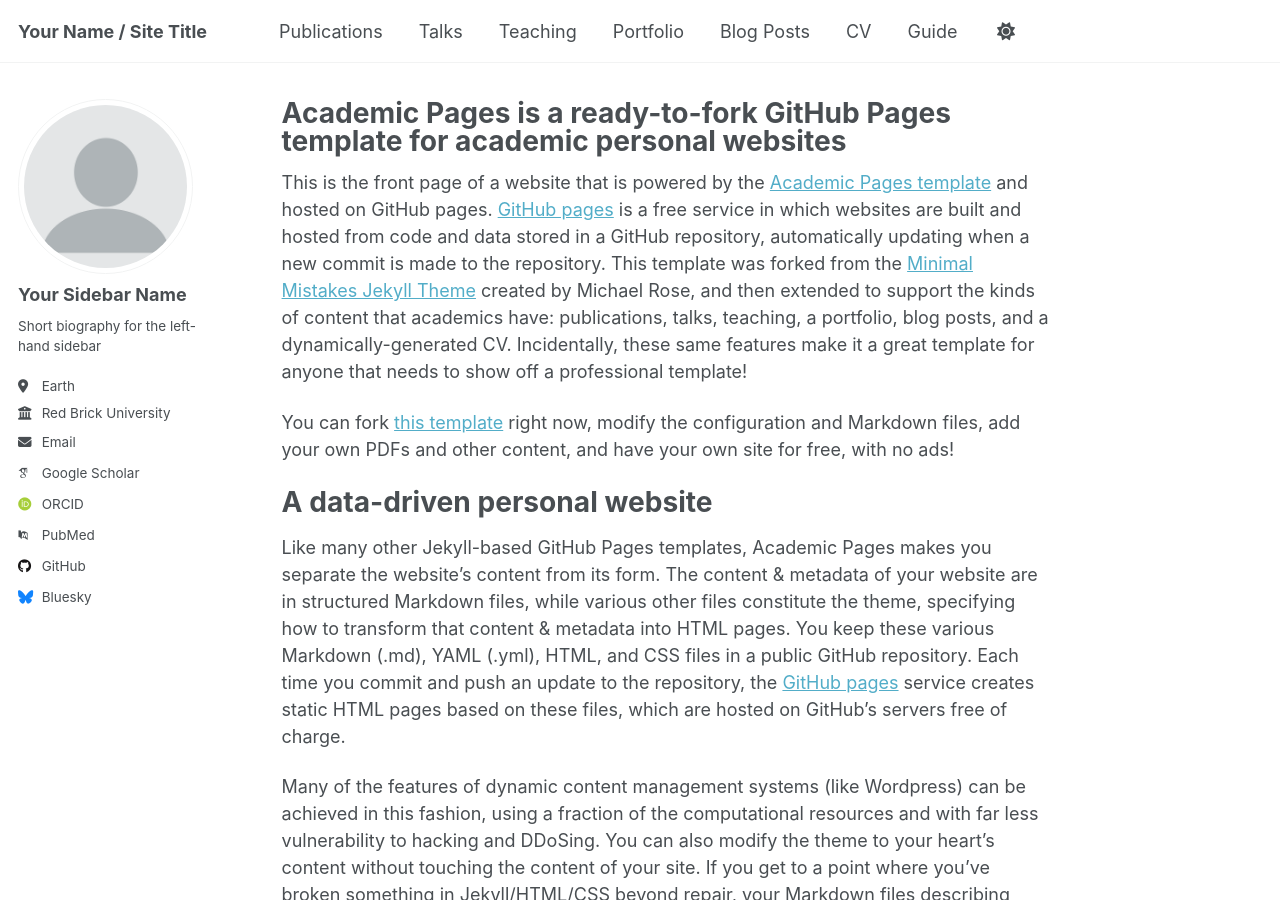
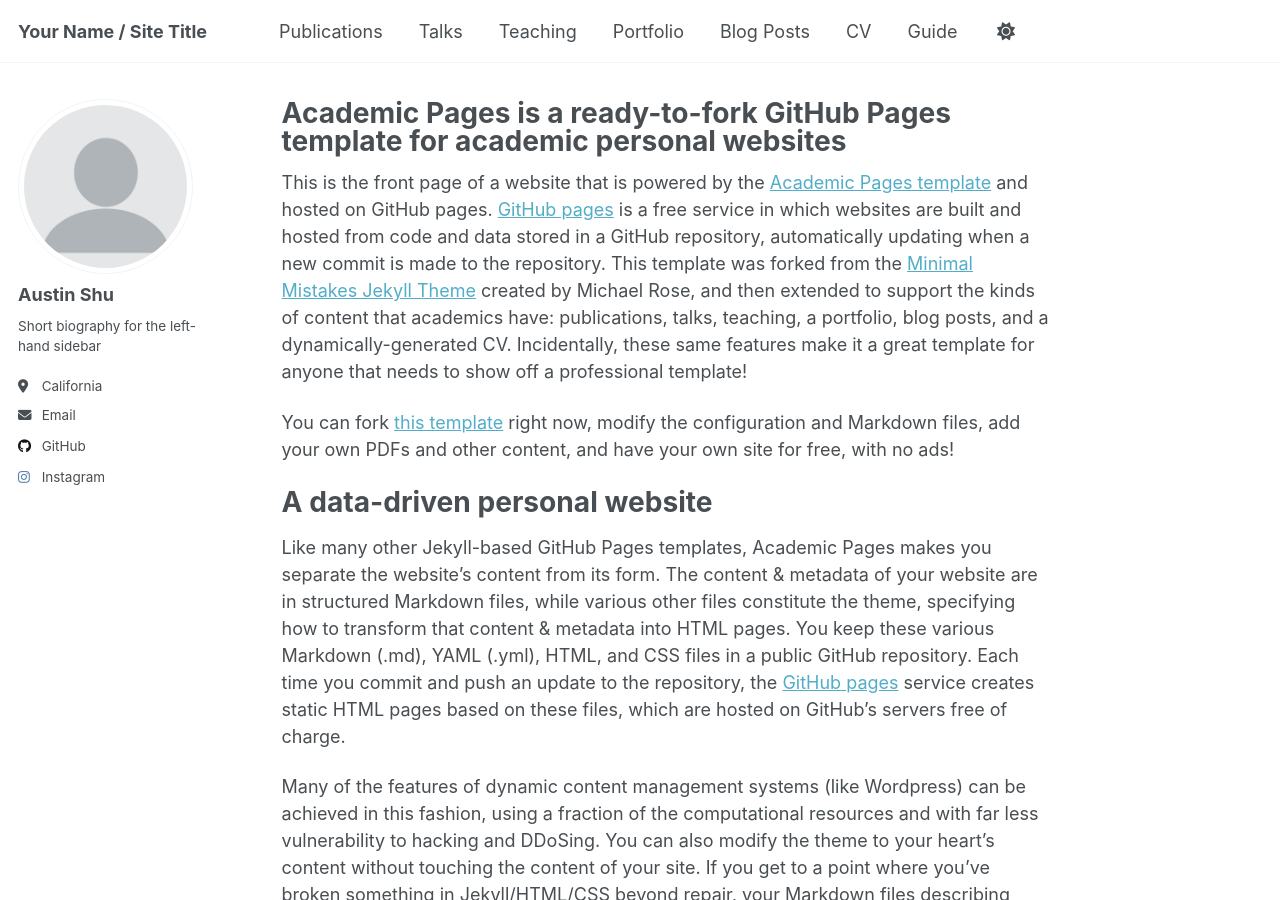
Before and after one commit to austinshoe/austinshoe.github.io, a Jekyll site: the page built from _pages/about.md, in a window 1280 px wide and 900 px high. Built offline with Jekyll 4.4.1, drawn with Linux system fonts in a browser that asks for light colours; some web fonts are replaced; a script that is not in the unit is left out.

```diff
--- a/_config.yml
+++ b/_config.yml
@@ -23,23 +23,23 @@ repository               : "academicpages/academicpages.github.io"
 author:
   # Biographic information
   avatar           : "profile.png"
-  name             : "Your Sidebar Name"
+  name             : "Austin Shu"
   pronouns         : # example: "she/her"
   bio              : "Short biography for the left-hand sidebar"
-  location         : "Earth"
-  employer         : "Red Brick University"
+  location         : "California"
+  employer         : # "Red Brick University"
   uri              : # URL
-  email            : "none@example.org"
+  email            : "austinshuuu@gmail.com"
 
   # Academic websites
   academia         : # URL
   arxiv            : # URL - Update with the correct link to your profile
-  googlescholar    : "https://scholar.google.com/citations?user=PS_CX0AAAAAJ"
+  googlescholar    : # "https://scholar.google.com/citations?user=PS_CX0AAAAAJ"
   inspire-hep      : # URL
   impactstory      : # URL
-  orcid            : "http://orcid.org/yourorcidurl"
+  orcid            : # "http://orcid.org/yourorcidurl"
   semantic         : # URL
-  pubmed           : "https://www.ncbi.nlm.nih.gov/pubmed/?term=john+snow"
+  pubmed           : # "https://www.ncbi.nlm.nih.gov/pubmed/?term=john+snow"
   researchgate     : # URL
   scopus           : # URL
 
@@ -47,20 +47,20 @@ author:
   bitbucket        : # Username - Update with your username on the site
   codepen          : # Username
   dribbble         : # Username
-  github           : "academicpages"
+  github           : "https://github.com/austinshoe"
   kaggle           : # Username
   stackoverflow    : # User number or user number and name (i.e., use "1" or "1/jeff-atwood")
 
   # Social media
   artstation       : # Username
-  bluesky          : "bsky.app" # Replace this with you Bluesky username
+  bluesky          : # "bsky.app" # Replace this with you Bluesky username
   facebook         : # Username
   flickr           : # Username
   foursquare       : # Username
   goodreads        : # Username
   google_plus      : # Username
   keybase          : # Username
-  instagram        : # Username
+  instagram        : "froglogs_"  # Username
   lastfm           : # Username
   linkedin         : # Username
   mastodon         : # URL
```
